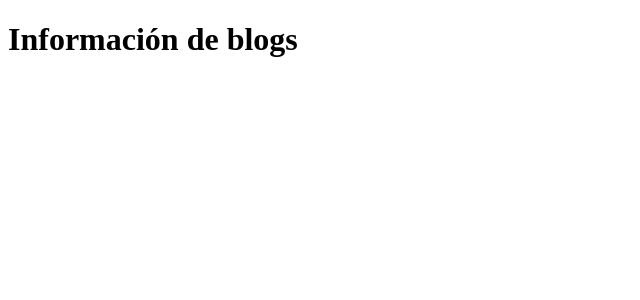
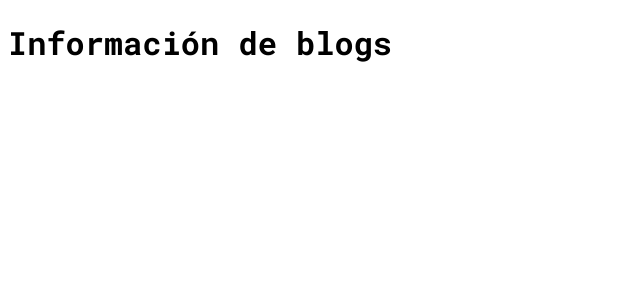
Before and after one commit to salvarez96/curso-maquetacion-css, a Next.js app: page /blogs in a window 1280 px wide. Shown: the top 300 px of the page, without its empty margins (0-640 px from the left). Built offline with nearby package versions, Linux system fonts and the light colour scheme.

Commit message:
Clase 11: agregando las fuentes correctas al proyecto
Se utilizó la API de next/fonts con las fuentes de google en vez de la fuente local como se hizo la primera vez

```diff
--- a/components/button.jsx
+++ b/components/button.jsx
@@ -11,6 +11,7 @@ const MainButton = styled.button`
   font-size: calc(20rem /16);
   font-weight: bold;
   width: max-content;
+  font-family: inherit;
 `;
 /* ------------------------------------------- */
 
--- /dev/null
+++ b/pages/_app.js
@@ -0,0 +1,25 @@
+import { Roboto_Slab, Roboto, Roboto_Mono } from '@next/font/google'
+
+// If loading a variable font, you don't need to specify the font weight
+const robotoSlab = Roboto_Slab({
+  weight: ['400', '700'],
+  subsets: ['latin']
+});
+
+const roboto = Roboto({
+  weight: ['400', '500', '700', '900'],
+  subsets: ['latin']
+});
+
+const robotoMono = Roboto_Mono({
+  weight: ['400', '500', '700'],
+  subsets: ['latin']
+});
+
+export default function MyApp({ Component, pageProps }) {
+  return (
+    <main className={robotoMono.className}>
+      <Component {...pageProps} />
+    </main>
+  )
+}
--- a/pages/index.js
+++ b/pages/index.js
@@ -7,8 +7,8 @@ import GlobalButton from '../components/button';
 
 // Estilos
 
-import localFont from '@next/font/local';
-const flaticon = localFont({ src: '../public/fonts/Flaticon.ttf'});
+// import localFont from '@next/font/local';
+// const flaticon = localFont({ src: '../public/fonts/Flaticon.ttf'});
 
 const MainContainer = styled.main`
   background-image: url(${props => props.img.src});
@@ -53,7 +53,7 @@ export default function Home() {
       </Head>
       <GlobalStyle />
       <HeaderMain />
-      <MainContainer img={backgroundImg} className={flaticon.className}>
+      <MainContainer img={backgroundImg}>
         <h1>Conoce las novedades y noticias del Mundo Tech</h1>
         <GlobalButton
           className='main__button'
```
